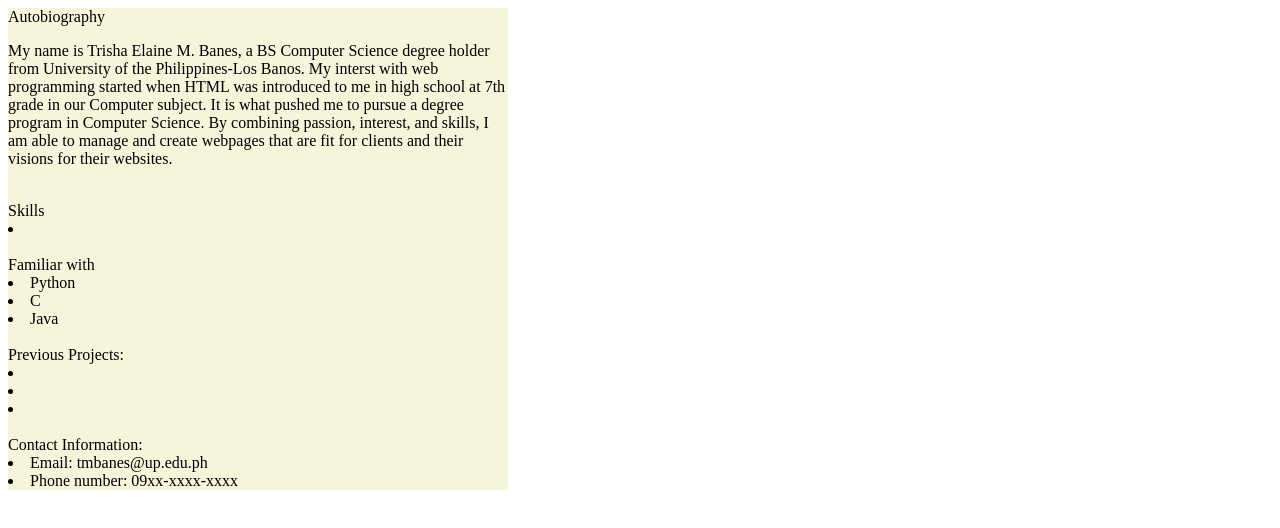
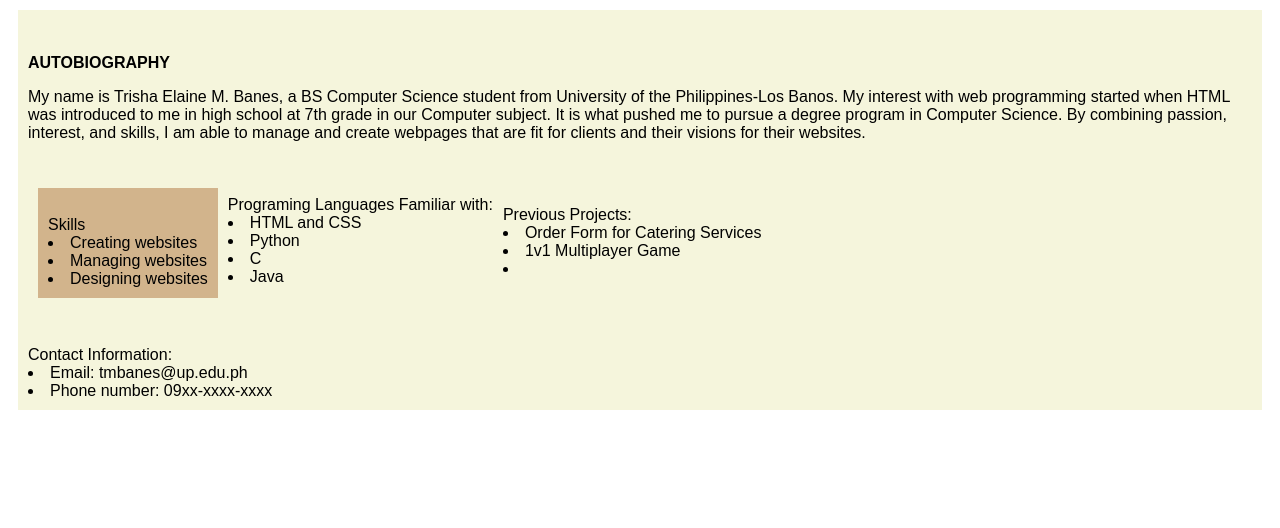
Before and after one commit to CMSC-100-2S24-25/exer-02-html-with-css-tmbanes, a plain HTML site: page index.html in a window 1280 px wide. Drawn offline with Linux system fonts and the light colour scheme.

Commit message:
ui: updated background color for divs

```diff
--- a/index.html
+++ b/index.html
@@ -2,24 +2,52 @@
 <html>
     <head>
         <title>Trisha Elaine M. Bañes Portfolio</title>
+        <meta name="viewport" content="width=device-width, initial-scale=1.0">
         <style>
             .flex-container{
                 display: flex;
                 flex-wrap: wrap;
-                width: 500px;
                 align-content: center;
                 justify-content: center;
                 background-color: beige;
                 flex-direction: column;
+                margin: 10px;
             }
+            .autobiography{
+                margin: 10px;
+                font-family: Arial;
+            }
+            .container1{
+                font-family: Arial;
+                display:flex;
+                margin: 10px
+            }
+            .skills{
+
+                margin: 10px;
+                padding: 10px;;
+                background-color: tan;
+            }
+            .languages{
+
+            }
+            .projects{
+                margin: 10px;
+            }
+            .contact-information{
+                font-family: Arial;
+                margin: 10px;
+            }
+
         </style>
     </head>
     <body>
             <div class="flex-container">
                 <div class = "autobiography">
-                    Autobiography<br>
-                    <p style="justify-content: center;">My name is Trisha Elaine M. Banes, a BS Computer Science degree holder from
-                    University of the Philippines-Los Banos. My interst with web programming started when
+                    <img src ="">
+                    <p style="font-weight: bold;">AUTOBIOGRAPHY</p>
+                    <p style="justify-content: center;">My name is Trisha Elaine M. Banes, a BS Computer Science student from
+                    University of the Philippines-Los Banos. My interest with web programming started when
                     HTML was introduced to me in high school at 7th grade in our Computer subject. It is
                     what pushed me to  pursue a degree program in Computer Science. By combining passion,
                     interest, and skills, I am able to manage and create webpages that are fit for clients
@@ -27,33 +55,37 @@
                     </p>
                 </div>
 
-                <div>
+
+                <div class="container1">
+                    <div class="skills">
                         <br>Skills<br>
-                    <li></li>
+                        <li>Creating websites</li>
+                        <li>Managing websites</li>
+                        <li>Designing websites</li>
                     </div>
 
-                <div>
-                    <br>Familiar with<br>
+
+                    <div class="languages">
+                        <br>Programing Languages Familiar with:<br>
+                        <li>HTML and CSS</li>
                         <li>Python</li>
                         <li>C</li>
                         <li>Java</li>
                     </div>
 
-                <div>
+                    <div class="projects">
                         <br>Previous Projects:<br>
+                        <li>Order Form for Catering Services</li>
+                        <li>1v1 Multiplayer Game</li>
                         <li></li>
-                    <li></li>
-                    <li></li>
-
+                    </div>
                 </div>
 
-                <div>
+                <div class="contact-information">
                     <br>Contact Information:
                     <li>Email: tmbanes@up.edu.ph</li>
                     <li>Phone number: 09xx-xxxx-xxxx</li>
                 </div>
-
-
 
             </div>
 
```
Lines whose indentation alone changed are shown as unchanged.
